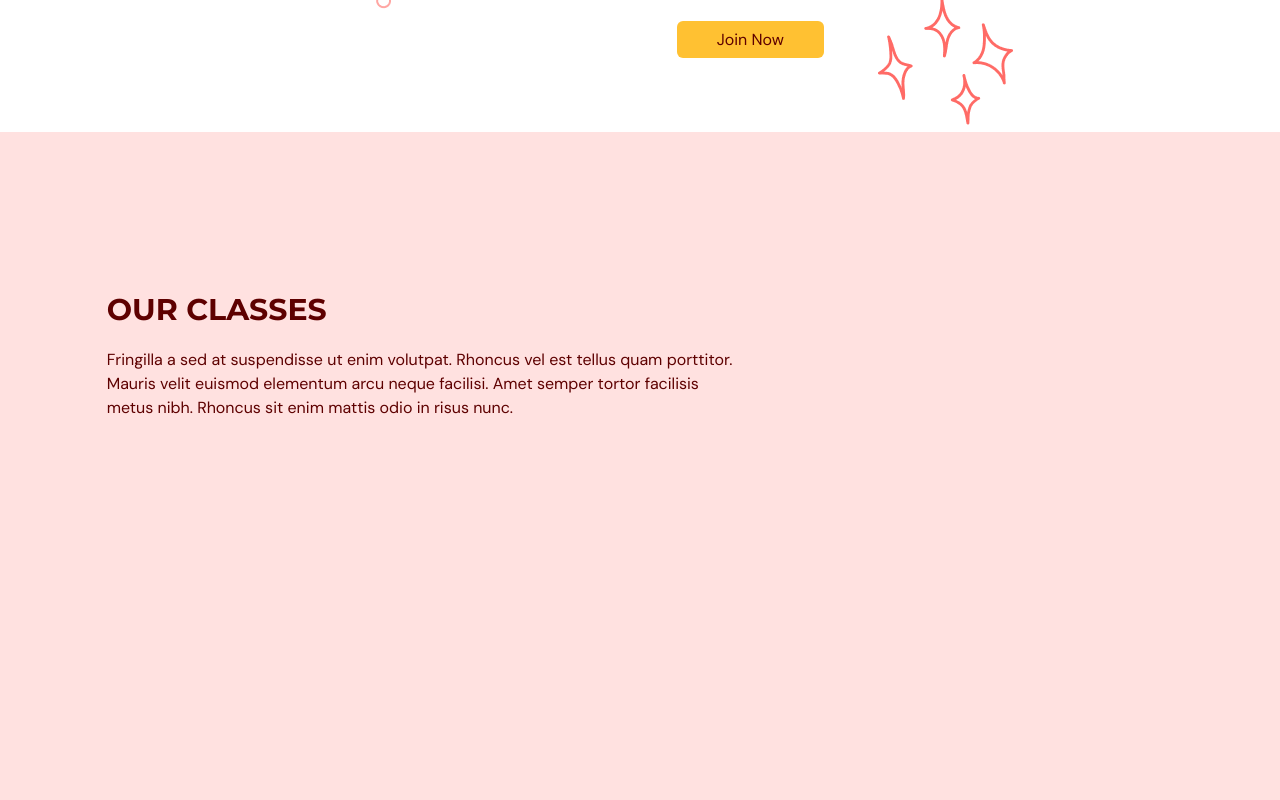
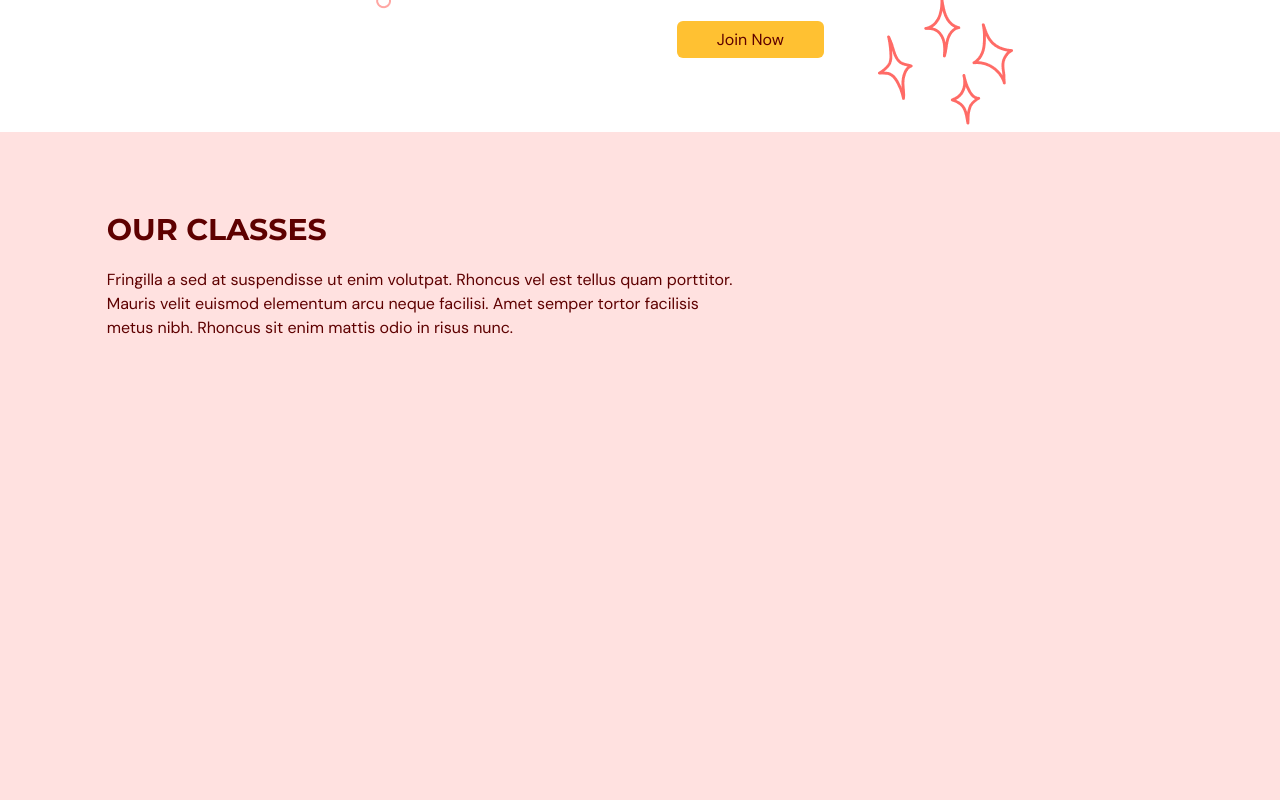
Before and after one commit to MichaelBMoss/EvoGym, a React (Vite) app: page / in a window 1280 px wide. Shown: the part 2040-2840 px from the top of the page. Built offline with nearby package versions, Linux system fonts and the light colour scheme.

Commit message:
style: Reduce padding above OurClasses section

```diff
--- a/src/scenes/ourClasses/index.tsx
+++ b/src/scenes/ourClasses/index.tsx
@@ -8,7 +8,7 @@ type Props = {
 
 const OurClasses = ({ setSelectedPage }: Props) => {
   return (
-    <section id="ourclasses" className="w-full bg-primary-100 py-40">
+    <section id="ourclasses" className="w-full bg-primary-100 pt-20 pb-40">
       <motion.div
         onViewportEnter={() => setSelectedPage(SelectedPage.OurClasses)}
       >
```
